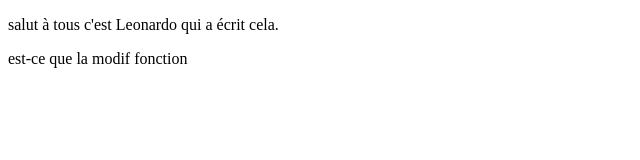
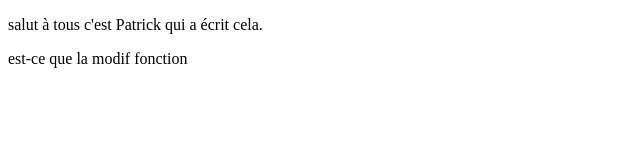
Before and after one commit to dfluhman/projet_coloc, a plain HTML site: page P_C.html in a window 1280 px wide. Shown: the full height of the page, 0-640 px from the left. Drawn offline with Linux system fonts and the light colour scheme.

Commit message:
Update P_C.html

```diff
--- a/P_C.html
+++ b/P_C.html
@@ -5,7 +5,7 @@
 	<title>Projet_coloc</title>
 </head>
 <body>
-	<p>salut à tous c'est Leonardo qui a écrit cela.</p>
+	<p>salut à tous c'est Patrick qui a écrit cela.</p>
 	<p>est-ce que la modif fonction<p>
 </body>
 </html>
```
